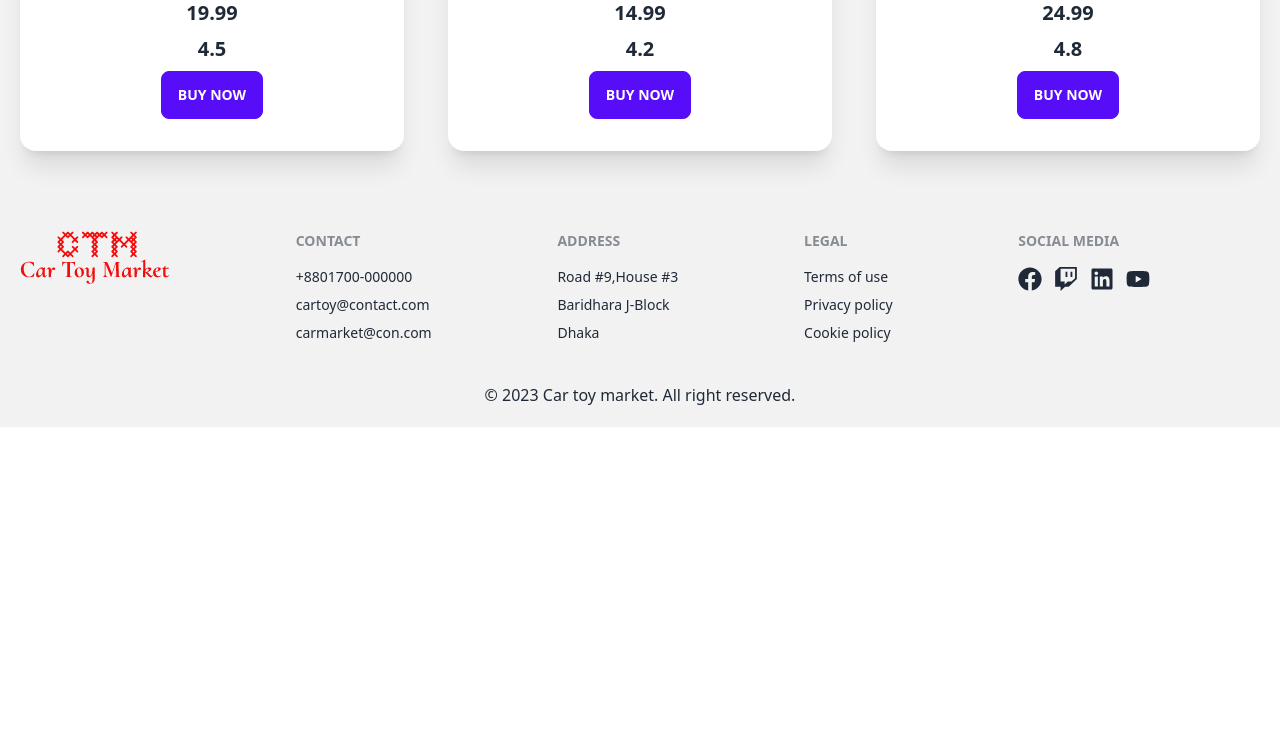
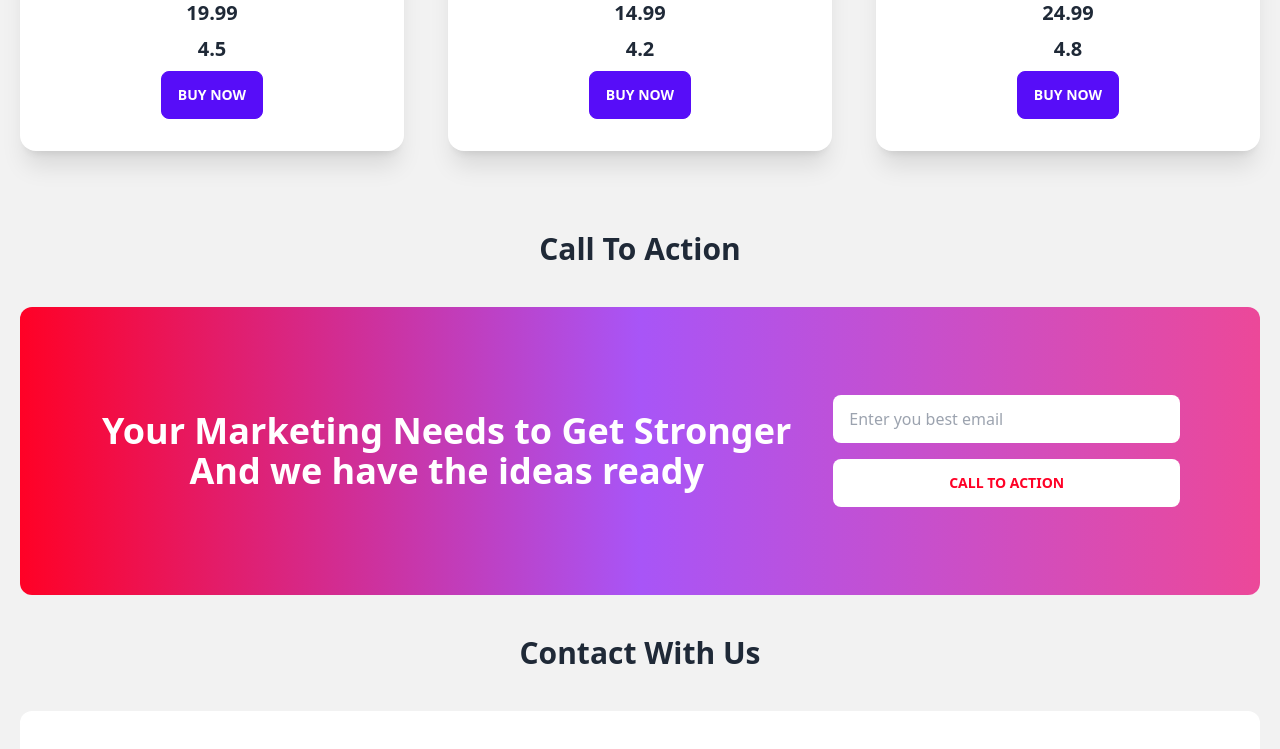
Before and after one commit to Abu-Taieb/car-toy-market-client, a React (Vite) app: page / in a window 1280 px wide. Shown: the part 2000-2749 px from the top of the page. Before the commit the page ends 2427 px from the top, so only its background shows below. Built offline with nearby package versions, Linux system fonts and the light colour scheme; no server answers.

Commit message:
Call to action section design done

```diff
--- a/src/Pages/Home/Banner/Banner.jsx
+++ b/src/Pages/Home/Banner/Banner.jsx
@@ -9,6 +9,13 @@ const Banner = () => {
       <div className="carousel w-full">
         <div id="slide1" className="carousel-item relative w-full">
           <img src={slide4} className="w-full rounded" />
+          <div className="absolute h-full flex items-center justify-center top-0 bottom-0 left-0 right-0 bg-gradient-to-l from-black rounded-xl">
+            <div className="text-center ">
+              <h2 className="text-5xl font-bold text-white">
+                Welcome to Our Car Toy Master
+              </h2>
+            </div>
+          </div>
           <div className="absolute flex justify-between transform -translate-y-1/2 left-5 right-5 top-1/2">
             <a href="#slide4" className="btn btn-circle">
               ❮
--- a/src/Pages/Home/CallToAction/CallToAction.jsx
+++ b/src/Pages/Home/CallToAction/CallToAction.jsx
@@ -1,9 +1,32 @@
 const CallToAction = () => {
-    return (
-        <div>
-
+  return (
+    <div className="">
+      <h2 className="text-center font-bold text-3xl my-10">Call To Action</h2>
+      <div className=" bg-gradient-to-r from-[#FF0126] via-purple-500 to-pink-500 p-20 rounded-xl">
+        <div className="text-center flex flex-col lg:flex-row justify-center items-center gap-10">
+          <div className="w-full lg:w-2/3">
+            <h2 className="text-4xl font-bold text-white">
+              Your Marketing Needs to Get Stronger
+            </h2>
+            <h5 className="text-4xl font-semibold text-white">
+              And we have the ideas ready
+            </h5>
+          </div>
+          <div className="w-full lg:w-1/3">
+            <input
+              type="text"
+              placeholder="Enter you best email"
+              className="input input-bordered input-info w-full border-0 my-2"
+            />
+            <br />
+            <button className="btn text-[#FF0126] bg-white hover:bg-[#FF0126] hover:text-white w-full border-0 my-2">
+              Call To Action
+            </button>
+          </div>
         </div>
-    );
+      </div>
+    </div>
+  );
 };
 
 export default CallToAction;
--- /dev/null
+++ b/src/Pages/Home/Contact/Contact.jsx
@@ -0,0 +1,51 @@
+import React from "react";
+
+const Contact = () => {
+  return (
+    <div className="">
+      <h2 className="text-center font-bold text-3xl my-10">Contact With Us</h2>
+      <div className="bg-white flex justify-evenly p-10 rounded-xl">
+        <div className="w-1/3">
+          <h2 className="text-5xl text-black font-bold">Hello</h2>
+        </div>
+        <div className="flex bg-[#FF0126] p-10 gap-10 rounded-xl w-2/3">
+          <div className="text-white w-1/2">
+            <h3 className="font-bold text-3xl">
+              Lets discuss on something cool together
+            </h3>
+            <div className="grid grid-cols-1 gap-3 mt-20">
+                <h5 className="">email.contact@mail.com</h5>
+                <h5 className="">+88012 959 500</h5>
+                <h5 className="">Street #122, Road #122, Dhaka, Bangladesh</h5>
+            </div>
+          </div>
+          <div className="grid grid-cols-1 gap-5 bg-white p-10 rounded-xl w-1/2 ">
+            <h5 className="font-bold">I am interested in...</h5>
+            <input
+              type="text"
+              placeholder="Your name"
+              className="input input-bordered input-info w-full"
+            />
+            <input
+              type="text"
+              placeholder="Your email"
+              className="input input-bordered input-info w-full "
+            />
+            <input
+              type="text"
+              placeholder="Your phone"
+              className="input input-bordered input-info w-full "
+            />
+            <textarea
+              placeholder="Your message"
+              className="textarea textarea-bordered textarea-sm w-full "
+            ></textarea>
+            <button className="btn btn-block bg-[#FF0126] border-0">Send Message</button>
+          </div>
+        </div>
+      </div>
+    </div>
+  );
+};
+
+export default Contact;
--- a/src/Pages/Home/Home/Home.jsx
+++ b/src/Pages/Home/Home/Home.jsx
@@ -2,6 +2,8 @@ import "react-tabs/style/react-tabs.css";
 import Gallery from "../Gallery/Gallery";
 import Banner from "../Banner/Banner";
 import Category from "../Category/Category";
+import CallToAction from "../CallToAction/CallToAction";
+import Contact from "../Contact/Contact";
 
 const Home = () => {
   return (
@@ -10,6 +12,8 @@ const Home = () => {
         <Banner></Banner>
         <Gallery></Gallery>
         <Category></Category>
+        <CallToAction></CallToAction>
+        <Contact></Contact>
       </div>
     </>
   );
--- a/src/Pages/Signup/Signup.jsx
+++ b/src/Pages/Signup/Signup.jsx
@@ -94,12 +94,7 @@ const Signup = () => {
               <label className="label">
                 <span className="label-text">Photo URL</span>
               </label>
-              <input
-                type="file"
-                placeholder="photo url"
-                className="input input-bordered"
-                required
-              />
+              <input type="file" className="file-input file-input-bordered file-input-sm w-full max-w-xs" />
             </div>
             <div className="form-control mt-6">
               <button className="btn btn-primary">Register</button>
--- a/src/Shared/Navbar/Navbar.jsx
+++ b/src/Shared/Navbar/Navbar.jsx
@@ -6,6 +6,7 @@ import { AuthContext } from "../../Pages/Provider/AuthProvider";
 const Navbar = () => {
   const user = useContext(AuthContext)
   console.log(user);
+
   return (
     <>
       <div className="navbar bg-base-200 px-5 py-5">
```
Lines whose indentation alone changed are shown as unchanged.
